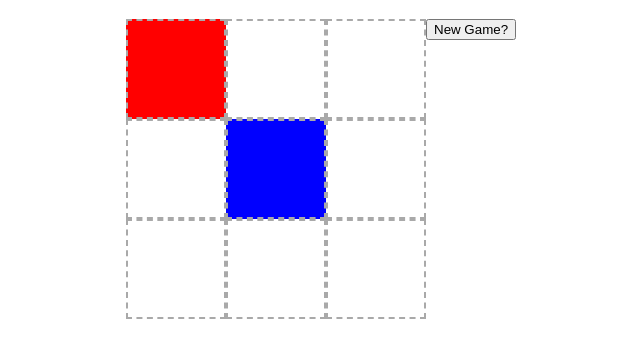
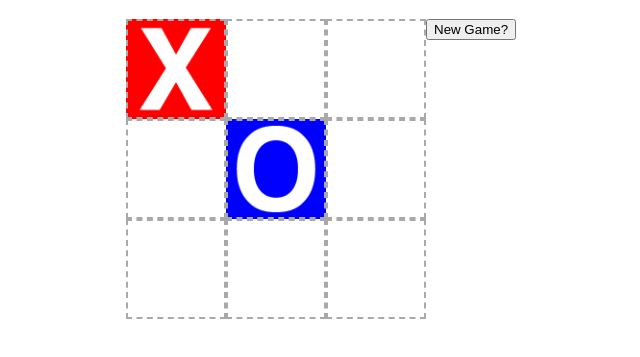
Before and after one commit to designmarz/UCreate3D_TicTacToe, a plain HTML site: page index.html in a window 1280 px wide. Both pictures are taken after a click on the element 540 px from the left and 129 px from the top of the page. Shown: the part 61-418 px from the top of the page, without its empty margins (364-1004 px from the left). Drawn offline with Linux system fonts and the light colour scheme.

Commit message:
added assets folder to holder X & O images, minor CSS updates

```diff
--- a/app.js
+++ b/app.js
@@ -52,11 +52,14 @@ var togglePlayer = function (player) {
   }
 };
 
+// move function that takes the current game board, the payer moving and the posistion they are moving to
+// and returns an updated board
 var move = function (board, player, position) {
   var new_board = board.concat();
   new_board[position] = player;
   return new_board;
 };
+
 
 var isWin = function (board) {
   for (var i = 0; i < WIN_COMBOS.length; i++) {
@@ -70,12 +73,13 @@ var isWin = function (board) {
 };
 
 // Stupid "AI" based of Math.random - recursive will call it self until it can move
-// Will call forever if game is a Tie at the moment - Need to add some break
+// Will call up to 1000 times and then stop
 var stupid_computer_move = function () {
 	computer_move_counter = computer_move_counter || 0;
 
 	var random_pc_move = Math.round(Math.random() * 10);;
 		if (game_board[random_pc_move] == EMPTY) {
+			var computer_move_counter = 0;
 			setTimeout(function () {
           		getBox(random_pc_move).click();
           		console.log("Computer Moved!");
--- a/style.css
+++ b/style.css
@@ -13,11 +13,17 @@
   font-weight: bold;
   height: 100px;
   width: 100px;
+  -webkit-transition: all 0.2s ease-in-out;
+  transition: all 0.2s ease-in-out;
 }
 
 .box.X {
+  background-size: cover;
+  background-image: url(assets/X.png);
   background-color: red;
 }
 .box.O {
+  background-size: cover;
+  background-image: url(assets/O.png);
   background-color: blue;
 }
```
Also changed, not shown: assets/O.png (added), assets/X.png (added), 1 other file.
